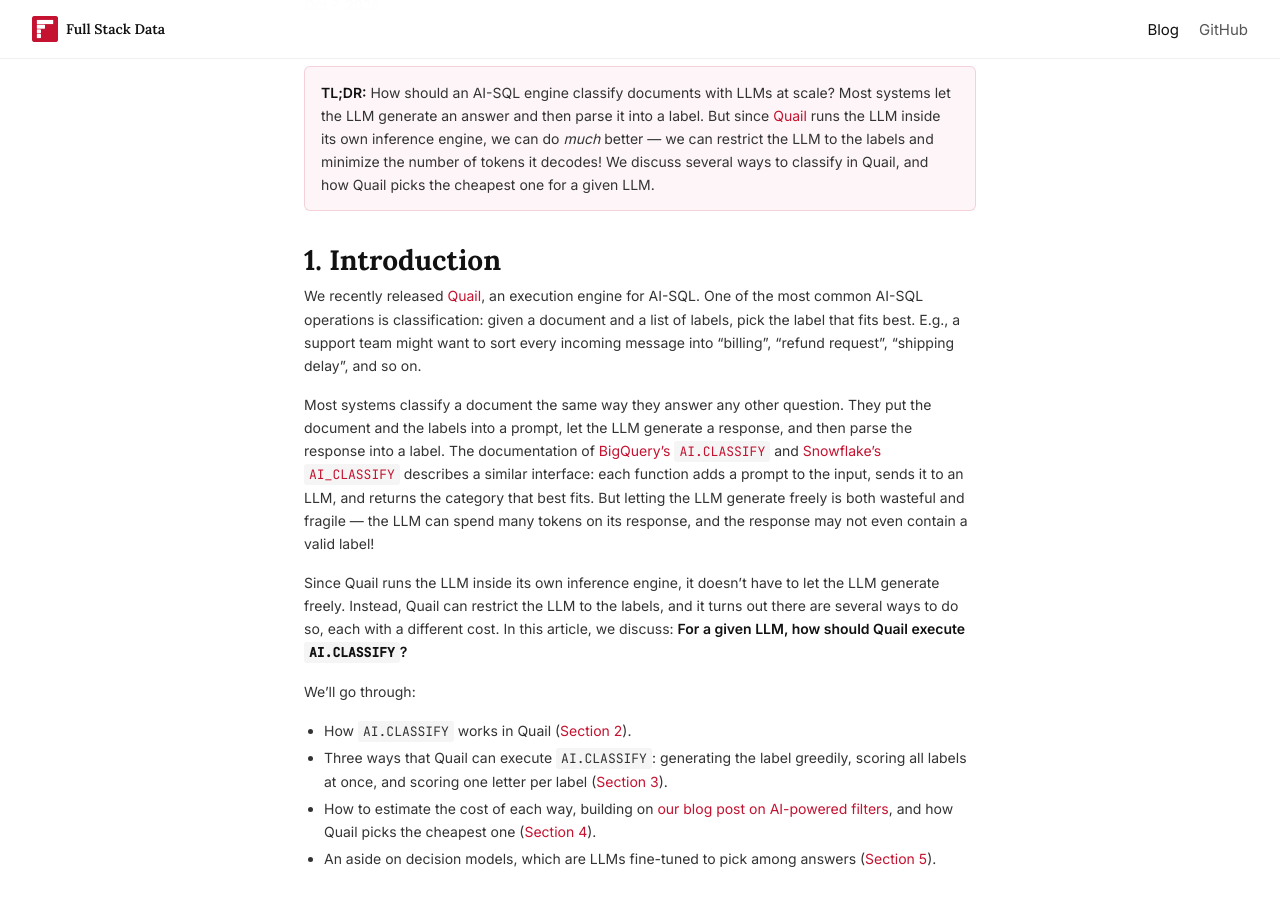
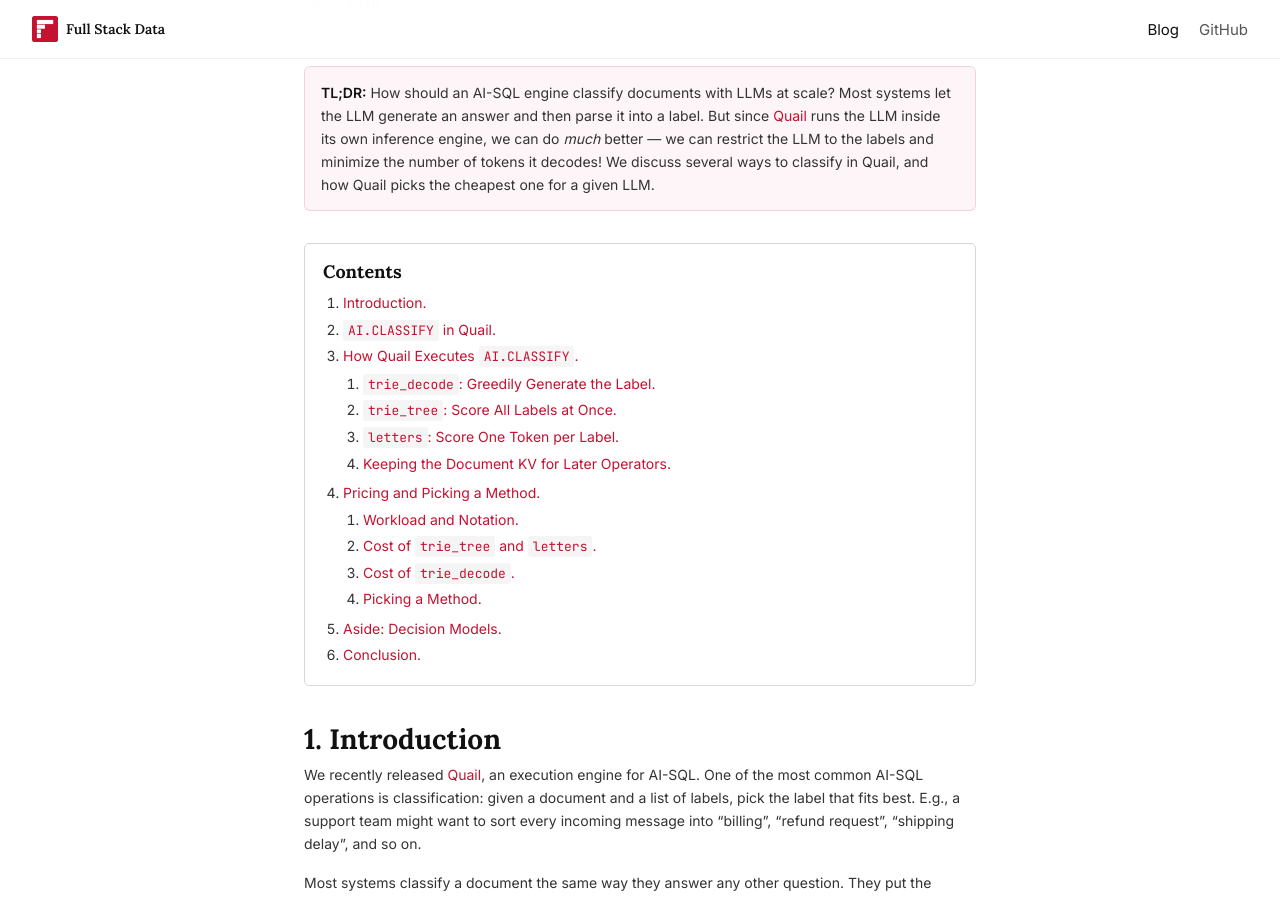
Before and after one commit to fsdatalab/fsdatalab.github.io, a Jekyll site: the page built from _posts/2026-10-07-ai-classification.md, in a window 1280 px wide and 900 px high, scrolled down 204 px. Built offline with Jekyll 4.4.1, drawn with Linux system fonts in a browser that asks for light colours.

Commit message:
Add table of contents to the AI classification post
Co-Authored-By: Claude Opus 5.5 <noreply@anthropic.com>
Claude-Session: https://claude.ai/code/session_01MoNT2oswuno5R7xGoXoh2n

```diff
--- a/_posts/2026-10-07-ai-classification.md
+++ b/_posts/2026-10-07-ai-classification.md
@@ -17,6 +17,32 @@ image:
 ---
 
 <aside class="tldr"><strong>TL;DR:</strong> How should an AI-SQL engine classify documents with LLMs at scale? Most systems let the LLM generate an answer and then parse it into a label. But since <a href="https://github.com/fsdatalab/quail">Quail</a> runs the LLM inside its own inference engine, we can do <em>much</em> better &mdash; we can restrict the LLM to the labels and minimize the number of tokens it decodes! We discuss several ways to classify in Quail, and how Quail picks the cheapest one for a given LLM.</aside>
+
+<nav class="post-toc" aria-label="Table of contents">
+<strong>Contents</strong>
+<ol>
+  <li><a href="#1-introduction">Introduction.</a></li>
+  <li><a href="#2-aiclassify-in-quail"><code>AI.CLASSIFY</code> in Quail.</a></li>
+  <li><a href="#3-how-quail-executes-aiclassify">How Quail Executes <code>AI.CLASSIFY</code>.</a>
+    <ol>
+      <li><a href="#31-trie_decode-greedily-generate-the-label"><code>trie_decode</code>: Greedily Generate the Label.</a></li>
+      <li><a href="#32-trie_tree-score-all-labels-at-once"><code>trie_tree</code>: Score All Labels at Once.</a></li>
+      <li><a href="#33-letters-score-one-token-per-label"><code>letters</code>: Score One Token per Label.</a></li>
+      <li><a href="#34-keeping-the-document-kv-for-later-operators">Keeping the Document KV for Later Operators.</a></li>
+    </ol>
+  </li>
+  <li><a href="#4-pricing-and-picking-a-method">Pricing and Picking a Method.</a>
+    <ol>
+      <li><a href="#41-workload-and-notation">Workload and Notation.</a></li>
+      <li><a href="#42-cost-of-trie_tree-and-letters">Cost of <code>trie_tree</code> and <code>letters</code>.</a></li>
+      <li><a href="#43-cost-of-trie_decode">Cost of <code>trie_decode</code>.</a></li>
+      <li><a href="#44-picking-a-method">Picking a Method.</a></li>
+    </ol>
+  </li>
+  <li><a href="#5-aside-decision-models">Aside: Decision Models.</a></li>
+  <li><a href="#6-conclusion">Conclusion.</a></li>
+</ol>
+</nav>
 
 # 1. Introduction
 
```
